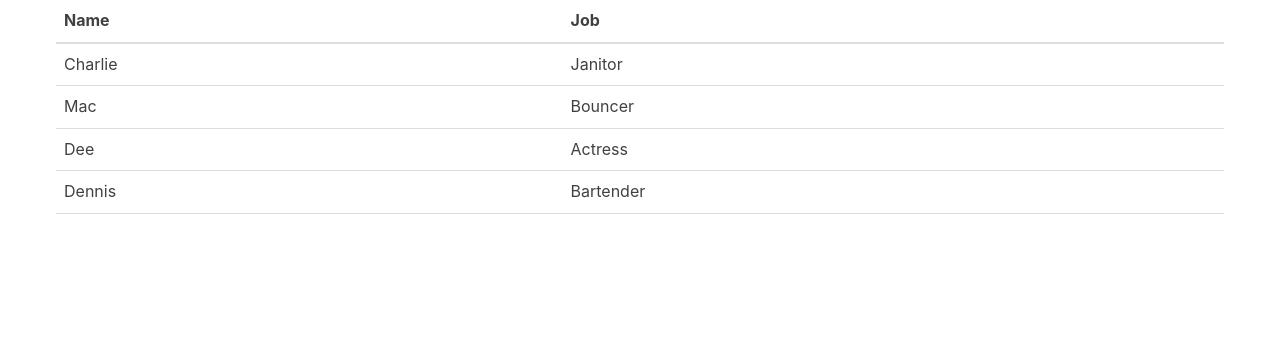
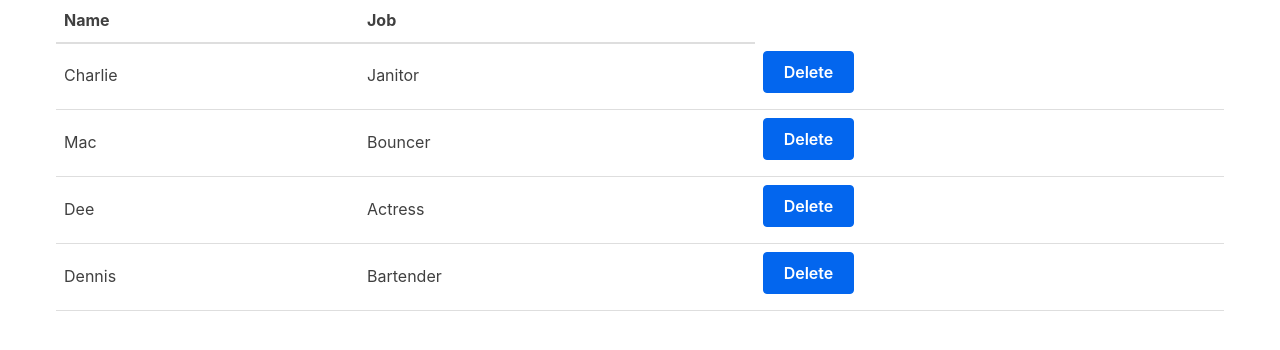
Before and after one commit to johsire/react-tutorial, a React (Create React App) app: page / in a window 1280 px wide. Shown: the top 350 px of the page. Built offline with nearby package versions, Linux system fonts and the light colour scheme.

Commit message:
Remove Character- Delete

```diff
--- a/src/App.js
+++ b/src/App.js
@@ -3,11 +3,7 @@
 
 class App extends Component {
   state = {
-    characters: [],
-  }
-
-  render() {
-    const characters = [
+    characters: [
       {
         name: "Charlie",
         job: "Janitor"
@@ -24,11 +20,28 @@
         name: "Dennis",
         job: "Bartender"
       }
-    ];
+    ]
+  }
+
+  removeCharacter = index => {
+      const { characters } = this.state;
+
+      this.setState({
+          characters: characters.filter((character, i) => {
+              return i !== index;
+          })
+      });
+  }
+
+render() {
+  const { characters } = this.state;
 
     return (
       <div className="container">
-        <Table characterData={characters} />
+        <Table
+          characterData={characters}
+          removeCharacter={this.removeCharacter}
+        />
       </div>
     );
   }
--- a/src/Table.js
+++ b/src/Table.js
@@ -2,12 +2,15 @@
 
 class Table extends Component {
   render() {
-    const { characterData } = this.props;
+    const { characterData, removeCharacter } = this.props;
 
     return (
       <table>
         <TableHeader />
-        <TableBody characterData={characterData} />
+        <TableBody
+          characterData={characterData}
+          removeCharacter={removeCharacter}
+        />
       </table>
     );
   }
@@ -22,7 +25,7 @@
       </tr>
     </thead>
   );
-}
+};
 
 const TableBody = props => {
   const rows = props.characterData.map((row, index) => {
@@ -30,11 +33,14 @@
       <tr key={index}>
         <td>{row.name}</td>
         <td>{row.job}</td>
+        <td>
+          <button onClick={() => props.removeCharacter(index)}>Delete</button>
+        </td>
       </tr>
     )
-})
+  });
 
-return <tbody>{rows}</tbody>
-}
+  return <tbody>{rows}</tbody>;
+};
 
 export default Table;
```
Lines whose indentation alone changed are shown as unchanged.
